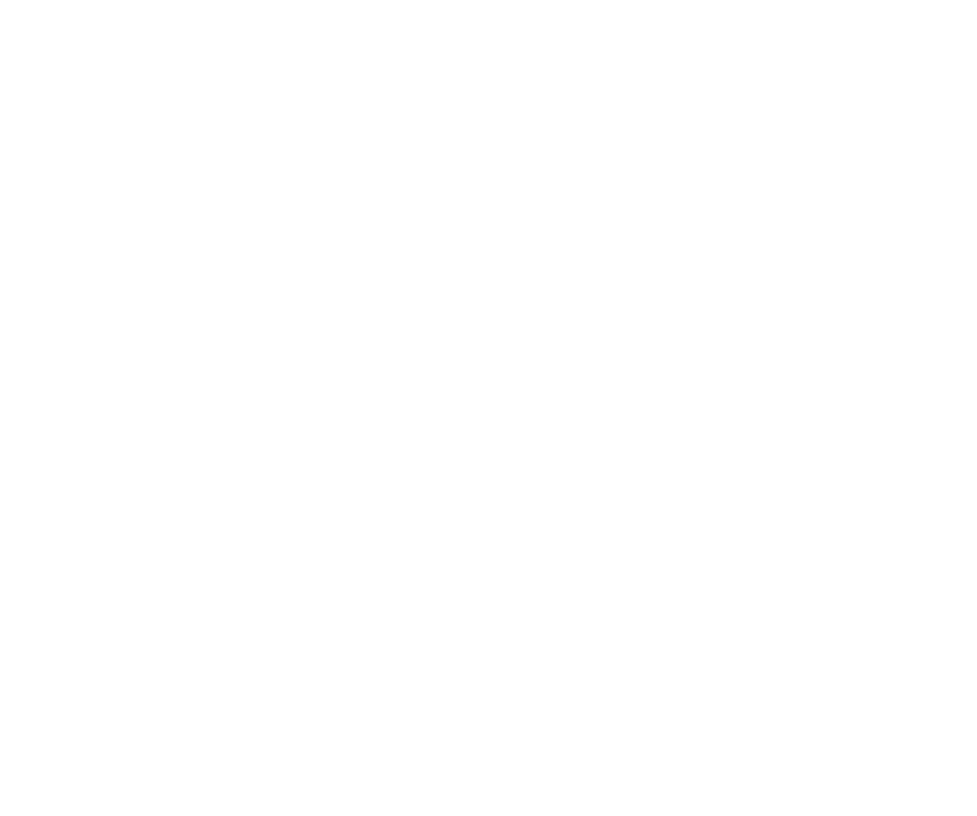
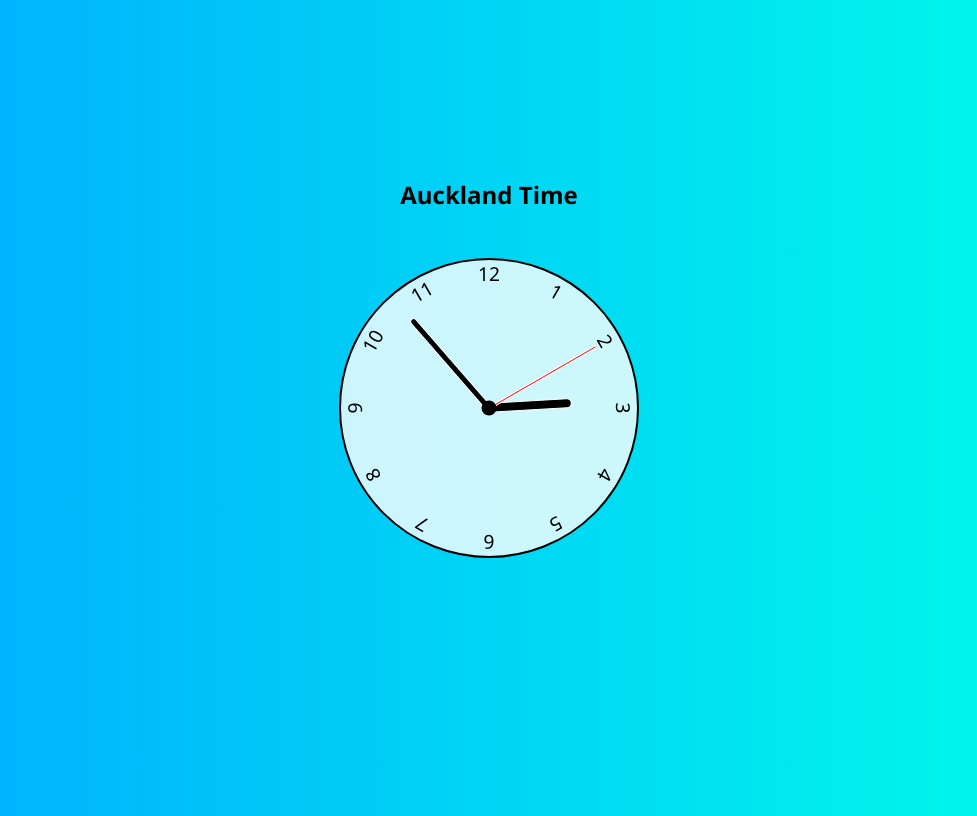
Before and after one commit to JvMadic/Analogue-Clock, a plain HTML site: page index.html in a window 1280 px wide. Shown: the whole page, without its empty margins (151-1128 px from the left). Drawn offline with Linux system fonts and the light colour scheme.

Commit message:
Finished the analogue clock

```diff
--- a/index.html
+++ b/index.html
@@ -4,9 +4,30 @@
     <meta charset="UTF-8">
     <meta http-equiv="X-UA-Compatible" content="IE=edge">
     <meta name="viewport" content="width=device-width, initial-scale=1.0">
+    <link rel="stylesheet" href="style.css">
+    <script defer src="script.js"></script>
     <title>Clock</title>
 </head>
 <body>
-
+    <div class="title">
+        <h2>Auckland Time</h2>
+    </div>
+    <div class="clock">
+        <div class="hand hour" data-hour-hand></div>
+        <div class="hand minute" data-minute-hand></div>
+        <div class="hand second" data-second-hand></div>
+        <div class="number number1">1</div>
+        <div class="number number2">2</div>
+        <div class="number number3">3</div>
+        <div class="number number4">4</div>
+        <div class="number number5">5</div>
+        <div class="number number6">6</div>
+        <div class="number number7">7</div>
+        <div class="number number8">8</div>
+        <div class="number number9">9</div>
+        <div class="number number10">10</div>
+        <div class="number number11">11</div>
+        <div class="number number12">12</div>
+    </div>
 </body>
 </html>
--- /dev/null
+++ b/script.js
@@ -0,0 +1,23 @@
+setInterval(setClock, 1000);
+
+const hourHand = document.querySelector('[data-hour-hand]')
+const minuteHand = document.querySelector('[data-minute-hand]')
+const secondHand = document.querySelector('[data-second-hand]')
+
+function setClock(){
+    const currentDate = new Date()
+    const secondsRatio = currentDate.getSeconds() / 60
+    const minutesRatio = (secondsRatio + currentDate.getMinutes()) / 60
+    const hoursRatio = (minutesRatio + currentDate.getHours()) / 12
+
+    setRotation(secondHand, secondsRatio)
+    setRotation(minuteHand, minutesRatio)
+    setRotation(hourHand, hoursRatio)
+
+}
+
+function setRotation(element, rotationRatio){
+    element.style.setProperty('--rotation', rotationRatio * 360)
+}
+
+setClock()
--- /dev/null
+++ b/style.css
@@ -0,0 +1,94 @@
+*, *::after, *::before {
+    box-sizing: border-box;
+    font-family: 'Segoe UI', Tahoma, Geneva, Verdana, sans-serif;
+}
+
+body{
+    background: linear-gradient(to right, hsl(200,100%,50%), hsl(175,100%,50%));
+    display: flex;
+    justify-content: center;
+    align-items: center;
+    min-height: 100vh;
+    overflow: hidden;
+}
+
+.clock {
+    width: 300px;
+    height: 300px;
+    background-color: rgba(255, 255, 255, .8);
+    border-radius:50%;
+    border: 2px solid;
+    position: relative;
+}
+
+.clock .number {
+    --rotation:0;
+    position: absolute;
+    width: 100%;
+    height: 100%;
+    text-align: center;
+    transform: rotate(var(--rotation));
+    font-size: 1.2rem;
+}
+
+.clock .number1 {--rotation: 30deg;}
+.clock .number2 {--rotation: 60deg;}
+.clock .number3 {--rotation: 90deg;}
+.clock .number4 {--rotation: 120deg;}
+.clock .number5 {--rotation: 150deg;}
+.clock .number6 {--rotation: 180deg;}
+.clock .number7 {--rotation: 210deg;}
+.clock .number8 {--rotation: 240deg;}
+.clock .number9 {--rotation: 270deg;}
+.clock .number10 {--rotation: 300deg;}
+.clock .number11 {--rotation: 330deg;}
+
+.clock .hand{
+    --rotation: 0;
+    position: absolute;
+    bottom: 50%;
+    left: 50%;
+    background-color: black;
+    border: 1px solid white;
+    border-top-left-radius: 10px;
+    border-top-right-radius: 10px;
+    transform-origin: bottom;
+    z-index: 10;
+    transform: translateX(-50%) rotate(calc(var(--rotation) * 1deg));
+}
+
+.clock::after{
+    content: '';
+    position: absolute;
+    background-color:black;
+    z-index: 11;
+    width: 15px;
+    height: 15px;
+    top: 50%;
+    left: 50%;
+    transform: translate(-50%, -50%);
+    border-radius: 50%;
+
+}
+
+.clock .hand.second {
+    width: 3px;
+    height: 42%;
+    background-color: red;
+}
+.clock .hand.minute {
+    width: 7px;
+    height: 40%;
+    background-color: black;
+}
+.clock .hand.hour {
+    width: 10px;
+    height: 28%;
+    background-color: black;
+}
+
+.title {
+    height: 500px;
+    text-align: center;
+    position: absolute;
+}
```
